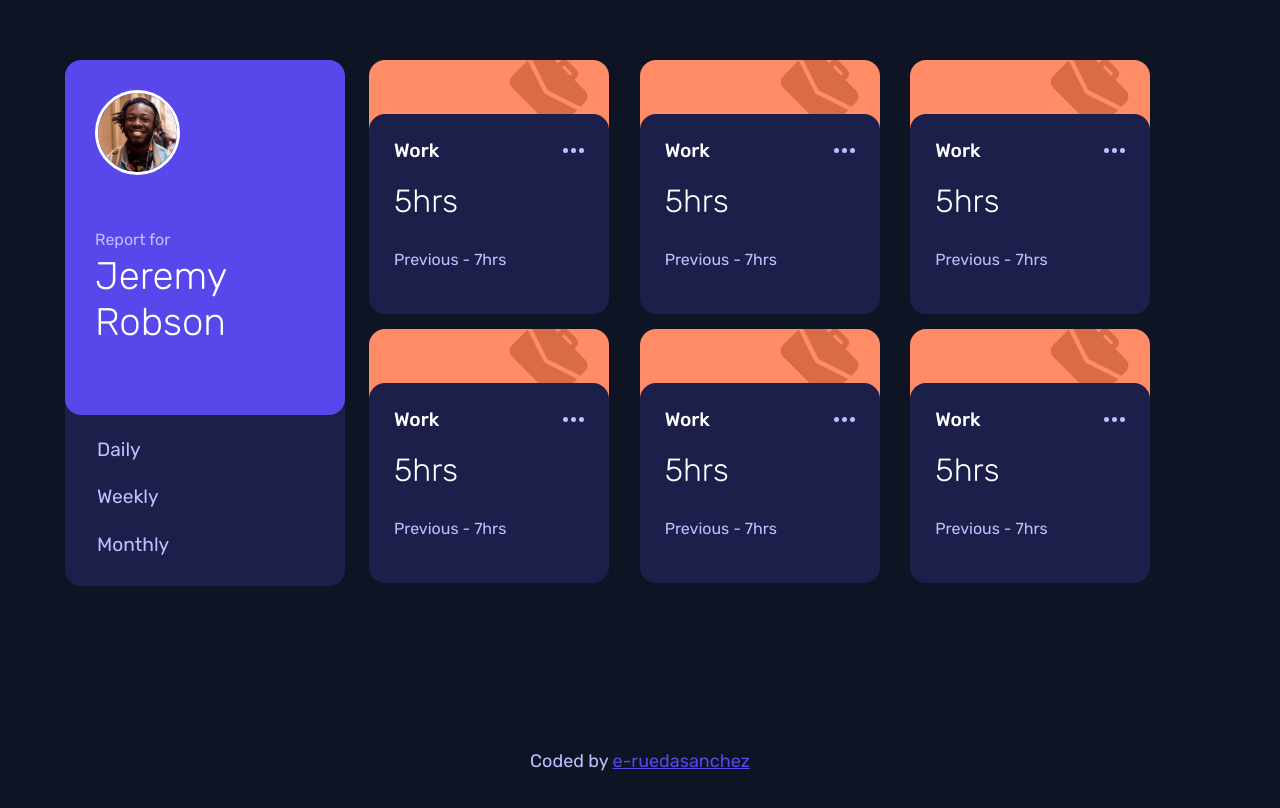
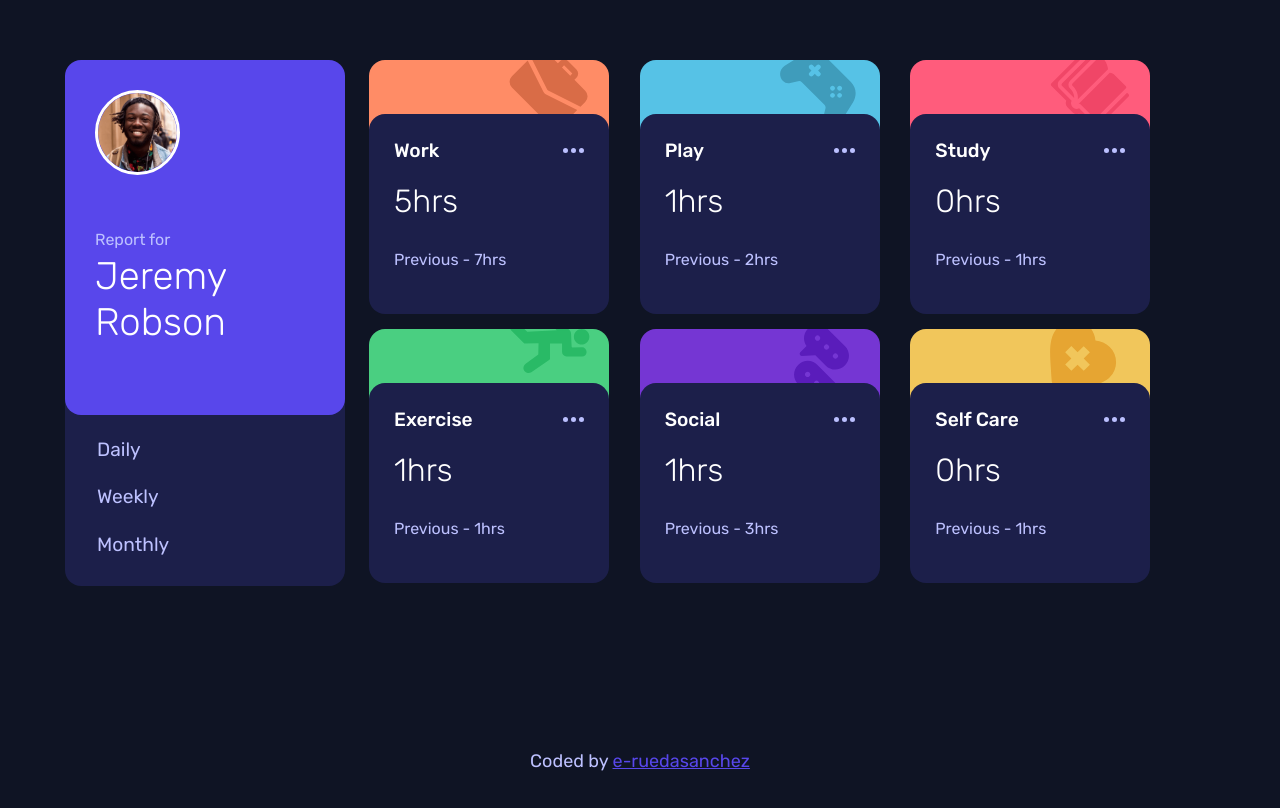
Before and after one commit to eruedasanchez/time-tracking-dashboard, a website with bundled scripts: page index.html in a window 1280 px wide. Shown: the part 114-922 px from the top of the page. Built offline with nearby package versions, Linux system fonts and the light colour scheme.

Commit message:
Consuming local API for dashboard

```diff
--- a/index.html
+++ b/index.html
@@ -18,7 +18,7 @@
                     </div>
                 </div>
                 <div class="main-card__dates">
-                    <p id="daily" class="main-card__frequency main-card__frequency--active">Daily</p>
+                    <p id="daily" class="main-card__frequency">Daily</p>
                     <p id="weekly" class="main-card__frequency">Weekly</p>
                     <p id="monthly" class="main-card__frequency">Monthly</p>
                 </div>
@@ -26,8 +26,9 @@
         </section>
         <section class="activity-section">
             <!-- Inicio tarjetas a insertar en js -->
+            <!--
             <div class="card">
-                <div class="card__background">
+                <div class="card__background" styl>
                     <img class="card__image" src="./assets/img/icon-work.svg" alt="work">
                 </div>
                 <div class="card__details">
@@ -41,87 +42,13 @@
                     </div>
                 </div>
             </div>
-            <div class="card">
-                <div class="card__background">
-                    <img class="card__image" src="./assets/img/icon-work.svg" alt="work">
-                </div>
-                <div class="card__details">
-                    <div class="card__activity">
-                        <p class="card__title">Work</p>
-                        <img class="card__dots" src="./assets/img/icon-ellipsis.svg" alt="three dots">
-                    </div>
-                    <div class="card__interval">
-                        <p class="card__hours">5hrs</p>
-                        <p class="card__previous">Previous - 7hrs</p>
-                    </div>
-                </div>
-            </div>
-            <div class="card">
-                <div class="card__background">
-                    <img class="card__image" src="./assets/img/icon-work.svg" alt="work">
-                </div>
-                <div class="card__details">
-                    <div class="card__activity">
-                        <p class="card__title">Work</p>
-                        <img class="card__dots" src="./assets/img/icon-ellipsis.svg" alt="three dots">
-                    </div>
-                    <div class="card__interval">
-                        <p class="card__hours">5hrs</p>
-                        <p class="card__previous">Previous - 7hrs</p>
-                    </div>
-                </div>
-            </div>
-            <div class="card">
-                <div class="card__background">
-                    <img class="card__image" src="./assets/img/icon-work.svg" alt="work">
-                </div>
-                <div class="card__details">
-                    <div class="card__activity">
-                        <p class="card__title">Work</p>
-                        <img class="card__dots" src="./assets/img/icon-ellipsis.svg" alt="three dots">
-                    </div>
-                    <div class="card__interval">
-                        <p class="card__hours">5hrs</p>
-                        <p class="card__previous">Previous - 7hrs</p>
-                    </div>
-                </div>
-            </div>
-            <div class="card">
-                <div class="card__background">
-                    <img class="card__image" src="./assets/img/icon-work.svg" alt="work">
-                </div>
-                <div class="card__details">
-                    <div class="card__activity">
-                        <p class="card__title">Work</p>
-                        <img class="card__dots" src="./assets/img/icon-ellipsis.svg" alt="three dots">
-                    </div>
-                    <div class="card__interval">
-                        <p class="card__hours">5hrs</p>
-                        <p class="card__previous">Previous - 7hrs</p>
-                    </div>
-                </div>
-            </div>
-            <div class="card">
-                <div class="card__background">
-                    <img class="card__image" src="./assets/img/icon-work.svg" alt="work">
-                </div>
-                <div class="card__details">
-                    <div class="card__activity">
-                        <p class="card__title">Work</p>
-                        <img class="card__dots" src="./assets/img/icon-ellipsis.svg" alt="three dots">
-                    </div>
-                    <div class="card__interval">
-                        <p class="card__hours">5hrs</p>
-                        <p class="card__previous">Previous - 7hrs</p>
-                    </div>
-                </div>
-            </div>
+            -->
             <!-- Fin tarjetas a insertar en js -->
         </section>
     </main>
     <footer class="atribution">
         Coded by <a href="#">e-ruedasanchez</a>
     </footer>
-    <script src="./js/main.js"></script>
+    <script type="module" src="./js/main.js"></script>
 </body>
 </html>
--- a/js/main.js
+++ b/js/main.js
@@ -0,0 +1,66 @@
+import data from './data.json' assert {type: 'json'};
+
+let bgColors = [
+    'hsl(15, 100%, 70%)',                 // (work)
+    'hsl(195, 74%, 62%)',                // (play)
+    'hsl(348, 100%, 68%)',               // (study)
+    'hsl(145, 58%, 55%)',               // (exercise)
+    'hsl(264, 64%, 52%)',               // (social)
+    ' hsl(43, 84%, 65%)'                // (self care)
+];
+
+
+let dailyBtn = document.getElementById('daily');
+let weeklyBtn = document.getElementById('weekly');
+let monthlyBtn = document.getElementById('monthly');
+
+let activitySection = document.querySelector('.activity-section');
+
+let dailyArray = data.map(item => item.timeframes.daily);
+let weeklyArray = data.map(item => item.timeframes.weekly);
+let monthlyArray = data.map(item => item.timeframes.monthly);
+
+drawElements(dailyArray);
+
+dailyBtn.addEventListener('click', () => {
+    drawElements(dailyArray);
+});
+
+weeklyBtn.addEventListener('click', () => {
+    drawElements(weeklyArray);
+});
+
+monthlyBtn.addEventListener('click', () => {
+    drawElements(monthlyArray);
+});
+
+
+function drawElements(array){
+    activitySection.innerHTML = '';
+    array.forEach((element, index) => {
+        let title = data[index].title;
+        let titleLowerCase = title.toLocaleLowerCase();
+
+        if(titleLowerCase === 'self care'){
+            titleLowerCase = 'self-care';
+        }
+
+        activitySection.innerHTML += `
+            <div class="card">
+                <div class="card__background" style="background-color: ${bgColors[index]};">
+                    <img class="card__image" src="./assets/img/icon-${titleLowerCase}.svg" alt="${title}">
+                </div>
+                <div class="card__details">
+                    <div class="card__activity">
+                        <p class="card__title">${title}</p>
+                        <img class="card__dots" src="./assets/img/icon-ellipsis.svg" alt="three dots">
+                    </div>
+                    <div class="card__interval">
+                        <p class="card__hours">${element.current}hrs</p>
+                        <p class="card__previous">Previous - ${element.previous}hrs</p>
+                    </div>
+                </div>
+            </div>
+        `
+    });
+}
```
